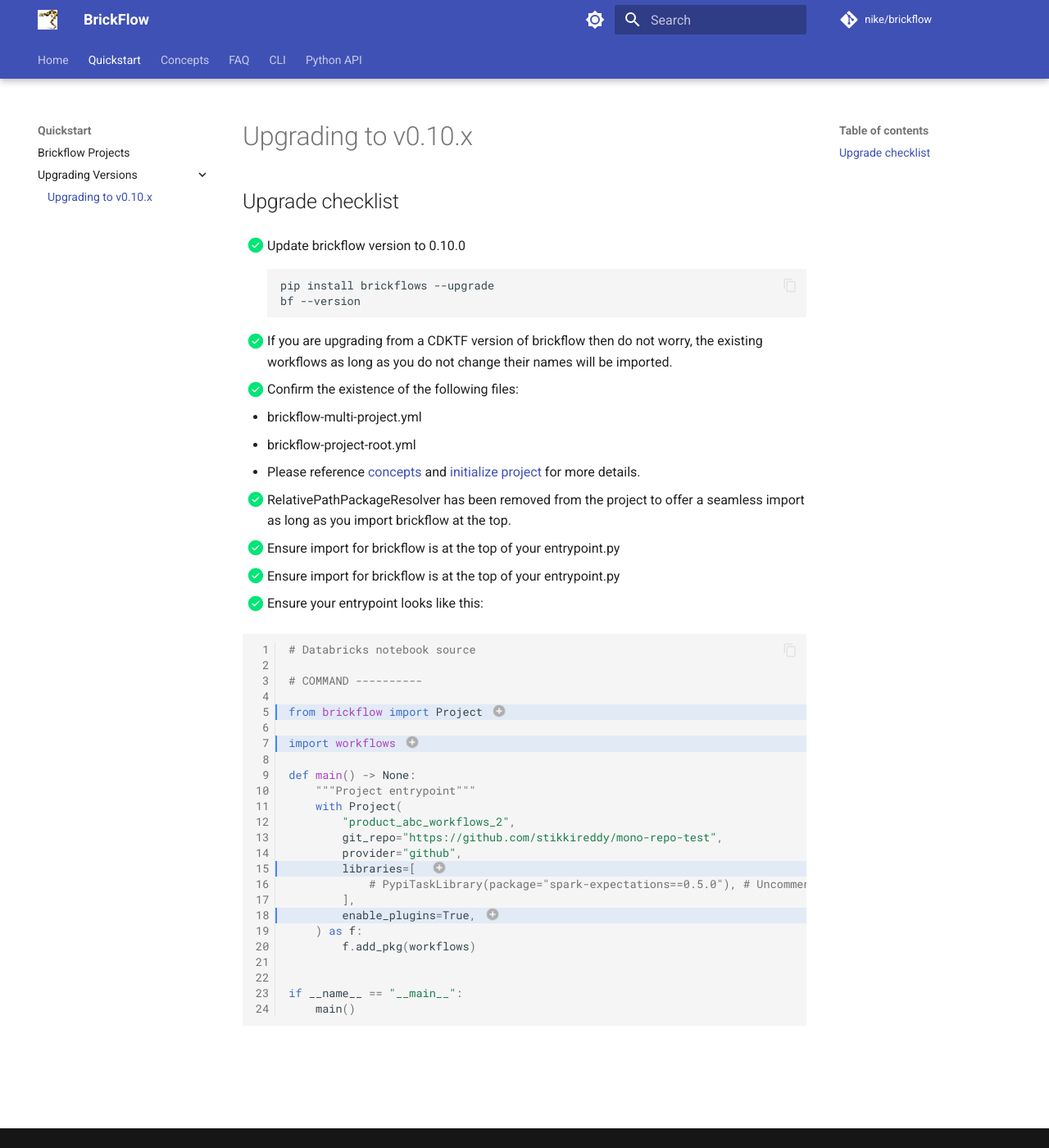
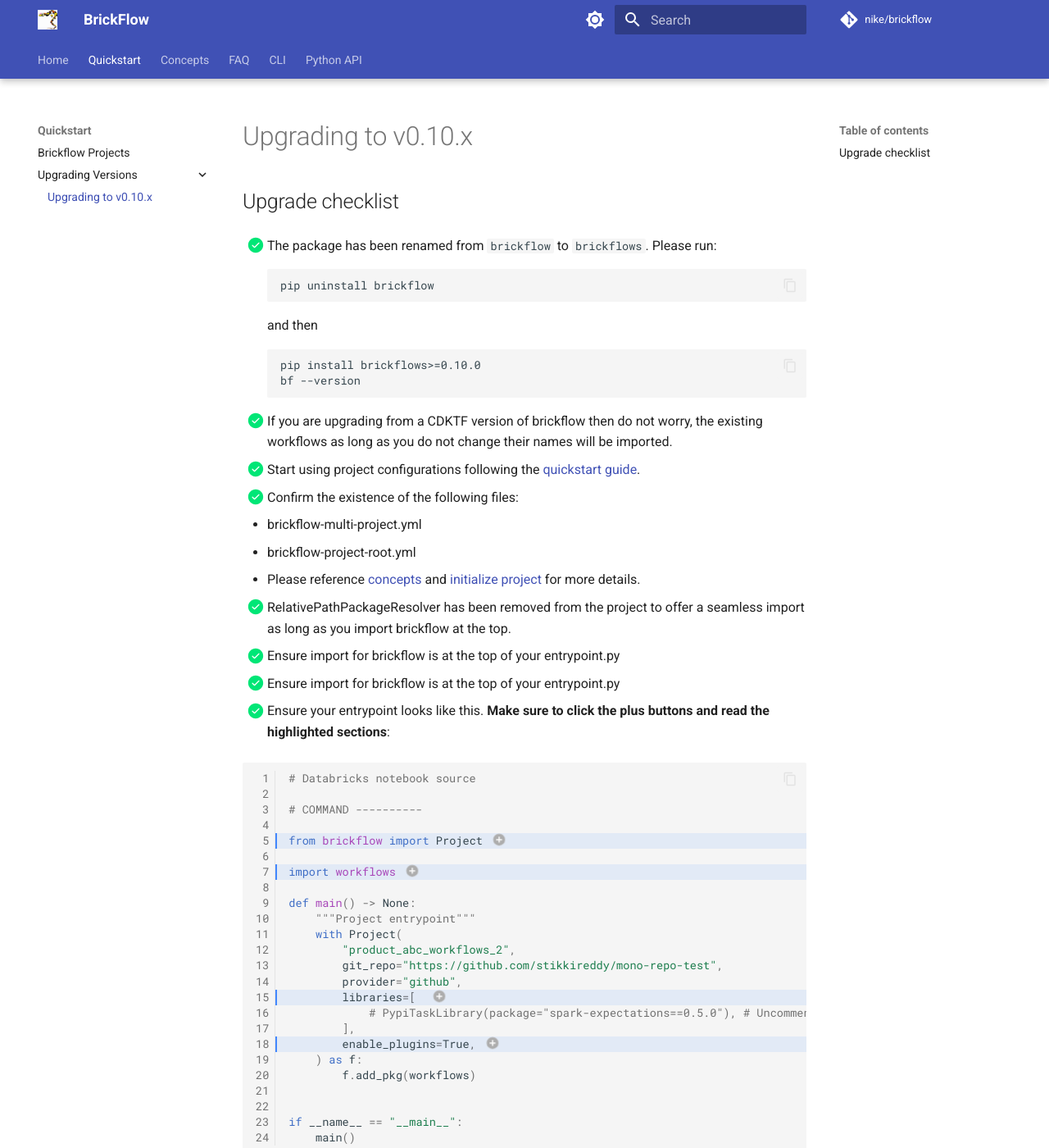
Before and after one commit to Nike-Inc/brickflow, an MkDocs documentation site: the page built from docs/upgrades/upgrade-pre-0-10-0-to-0-10-0.md, in a window 1280 px wide and 1400 px high. Shown: the whole window at 82% size. Built offline with MkDocs 1.6.1 and Material for MkDocs 9.7.7, drawn with Linux system fonts in a browser that asks for light colours; comment, search, counter and statistics services are not loaded; the version menu is left out.

Commit message:
added some more instructions make sure people look at projects.

````diff
--- a/docs/upgrades/upgrade-pre-0-10-0-to-0-10-0.md
+++ b/docs/upgrades/upgrade-pre-0-10-0-to-0-10-0.md
@@ -5,14 +5,23 @@
 
 ## Upgrade checklist
 
-* [x] Update brickflow version to 0.10.0
+* [x] The package has been renamed from `brickflow` to `brickflows`. Please run:
+
     ```
-    pip install brickflows --upgrade
+    pip uninstall brickflow
+    ```
+
+    and then
+
+    ```
+    pip install brickflows>=0.10.0
     bf --version
     ```
 
 * [x] If you are upgrading from a CDKTF version of brickflow then do not worry, the existing workflows as long as you do
   not change their names will be imported.
+
+* [x] Start using project configurations following the [quickstart guide](../../bundles-quickstart/#brickflow-projects-setup).
 
 * [x] Confirm the existence of the following files:
 
@@ -29,7 +38,7 @@
 * [x] Ensure import for brickflow is at the top of your entrypoint.py
 
 
-* [x] Ensure your entrypoint looks like this:
+* [x] Ensure your entrypoint looks like this. **Make sure to click the plus buttons and read the highlighted sections**:
 
 ```python linenums="1" hl_lines="5 7 15 18"
 # Databricks notebook source
````
Also changed, not shown: docs/bundles-quickstart.md (+5 -2 lines).
